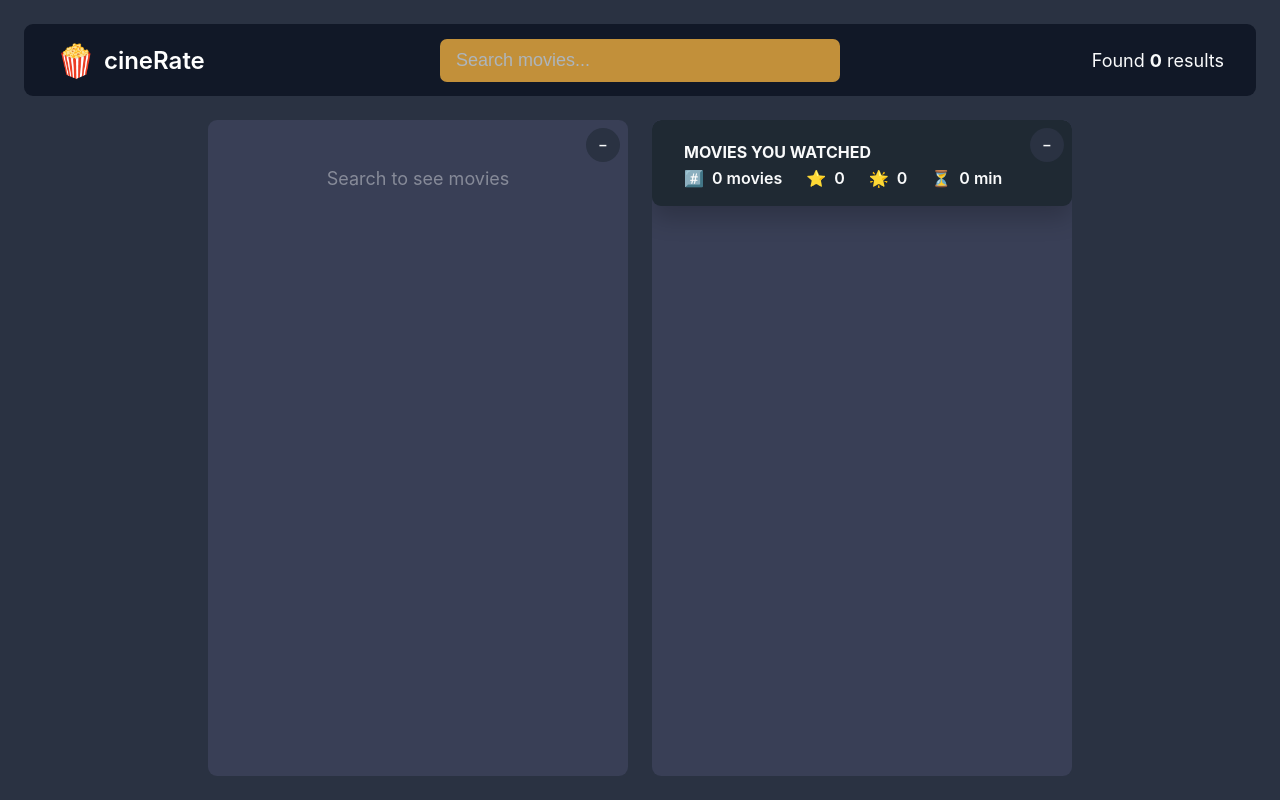
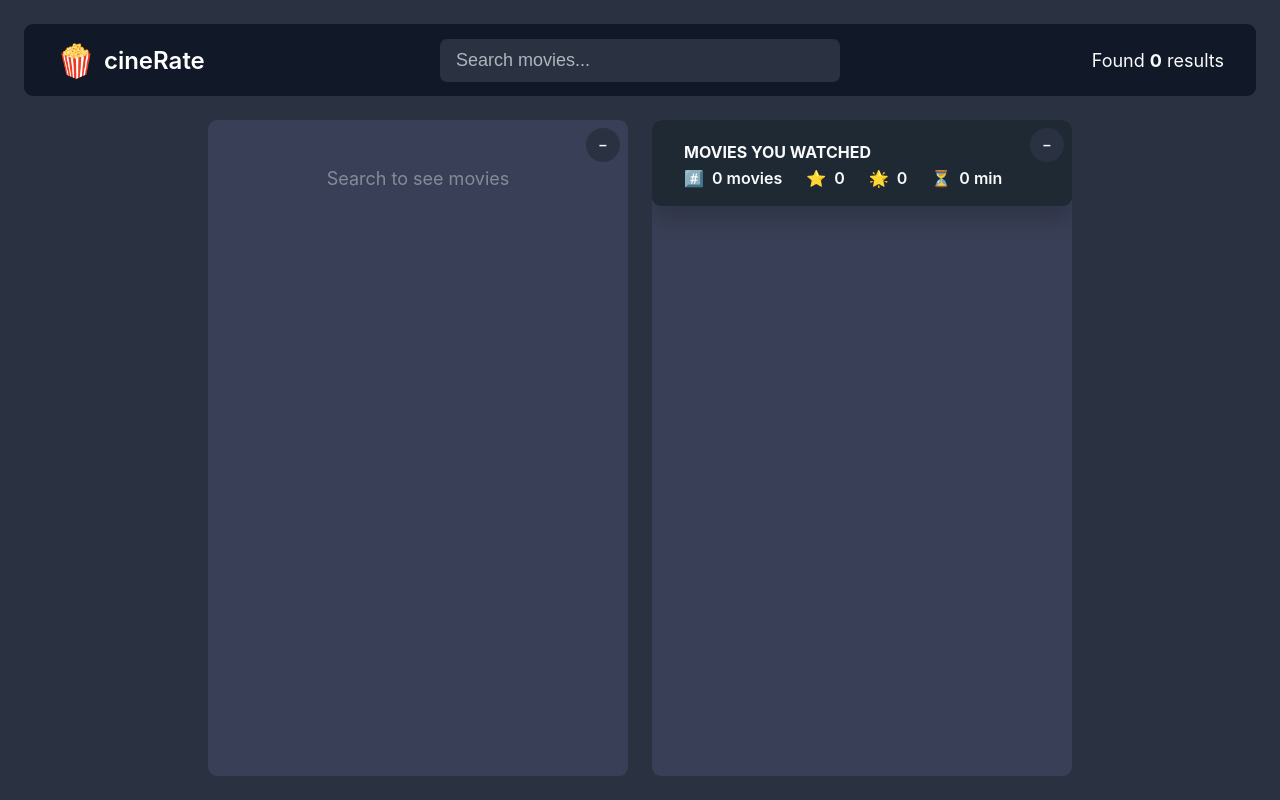
Before and after one commit to Azoroh/usepopcorn, a React (Vite) app: page / in a window 1280 px wide. Built offline with nearby package versions, Linux system fonts and the light colour scheme.

Commit message:
little ui polish

```diff
--- a/src/App.css
+++ b/src/App.css
@@ -133,8 +133,8 @@ body {
   transition: all 0.3s;
   color: var(--color-text);
 
-  /* background-color: var(--color-background-900); */
-  background-color: var(--color-primary-light);
+  background-color: var(--color-background-900);
+  /* background-color: var(--color-primary-light); */
 }
 
 .search::placeholder {
```
